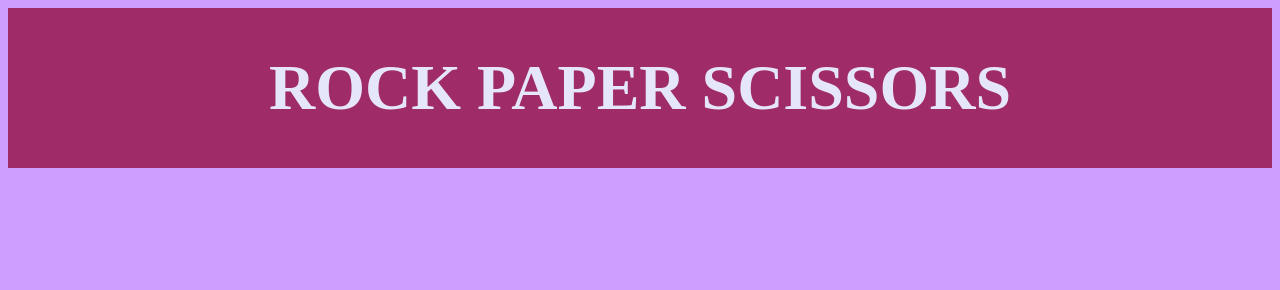
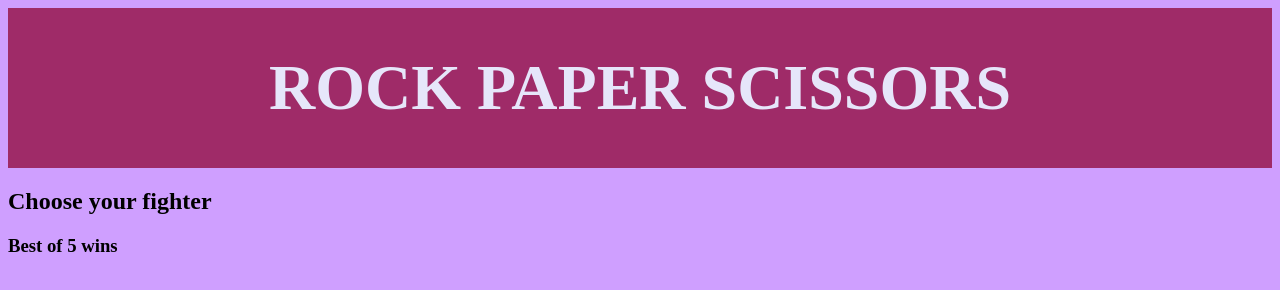
Before and after one commit to japhetmesa/html_lessons, a plain HTML site: page rock-paper-scissors/index.html in a window 1280 px wide. Drawn offline with Linux system fonts and the light colour scheme; a web font is replaced by a local one.

Commit message:
added scoreboard container

```diff
--- a/rock-paper-scissors/css/styles.css
+++ b/rock-paper-scissors/css/styles.css
@@ -18,3 +18,4 @@
 body{
   background-color: var(--secondaryDark);
 }
+/*SCOREBOARD*/
--- a/rock-paper-scissors/index.html
+++ b/rock-paper-scissors/index.html
@@ -22,6 +22,16 @@
       <header class="header-container">
         <h1 class="header">ROCK PAPER SCISSORS</h1>
       </header>
+      <main class="main">
+        <div class="scoreboard-container">
+          <div class="score-info" id="scoreInfo">
+              <h2 class="scoreinfo">Choose your fighter</h2>
+          </div>
+          <div class="score-message" id="scoreMessage">
+              <h3 class="scoremessage">Best of 5 wins</h3>
+          </div>
+        </div>
+      </main>
     </body>
     <script src="js/main.js"></script>
 </html>
```
